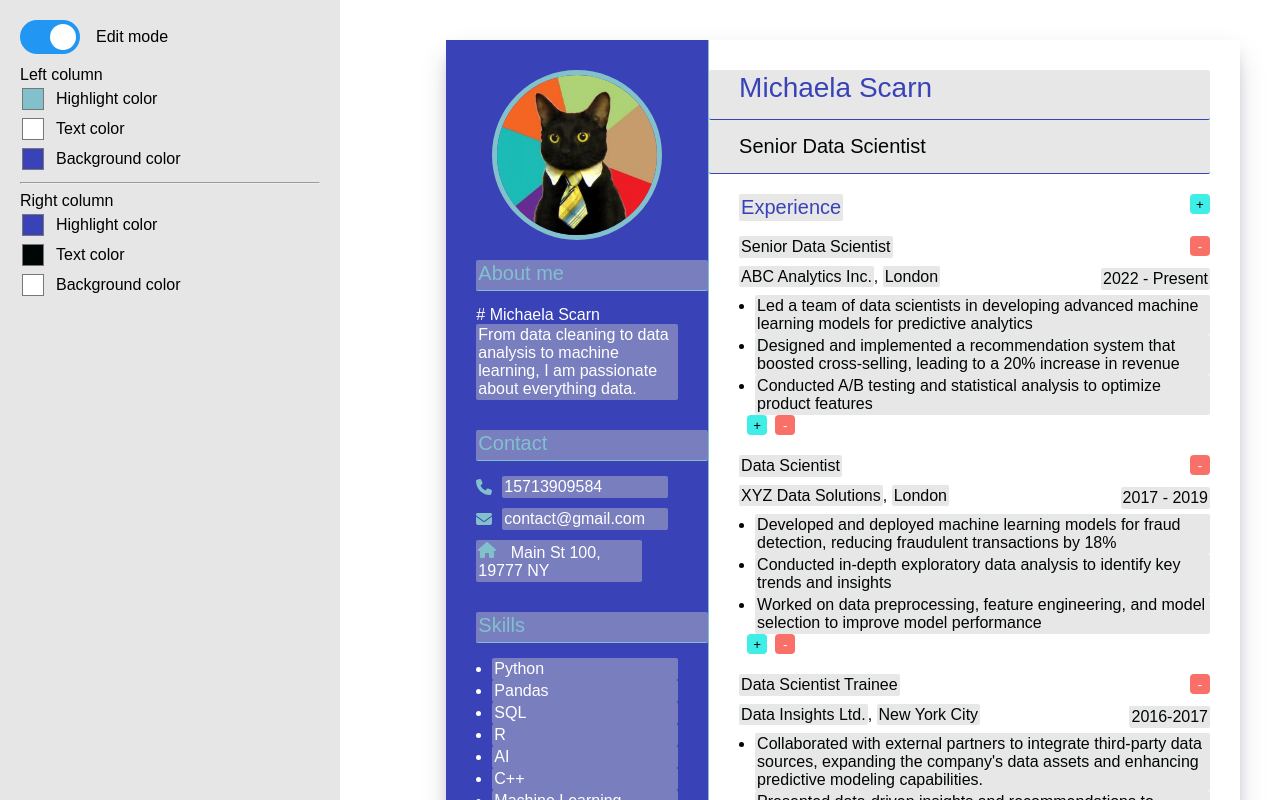
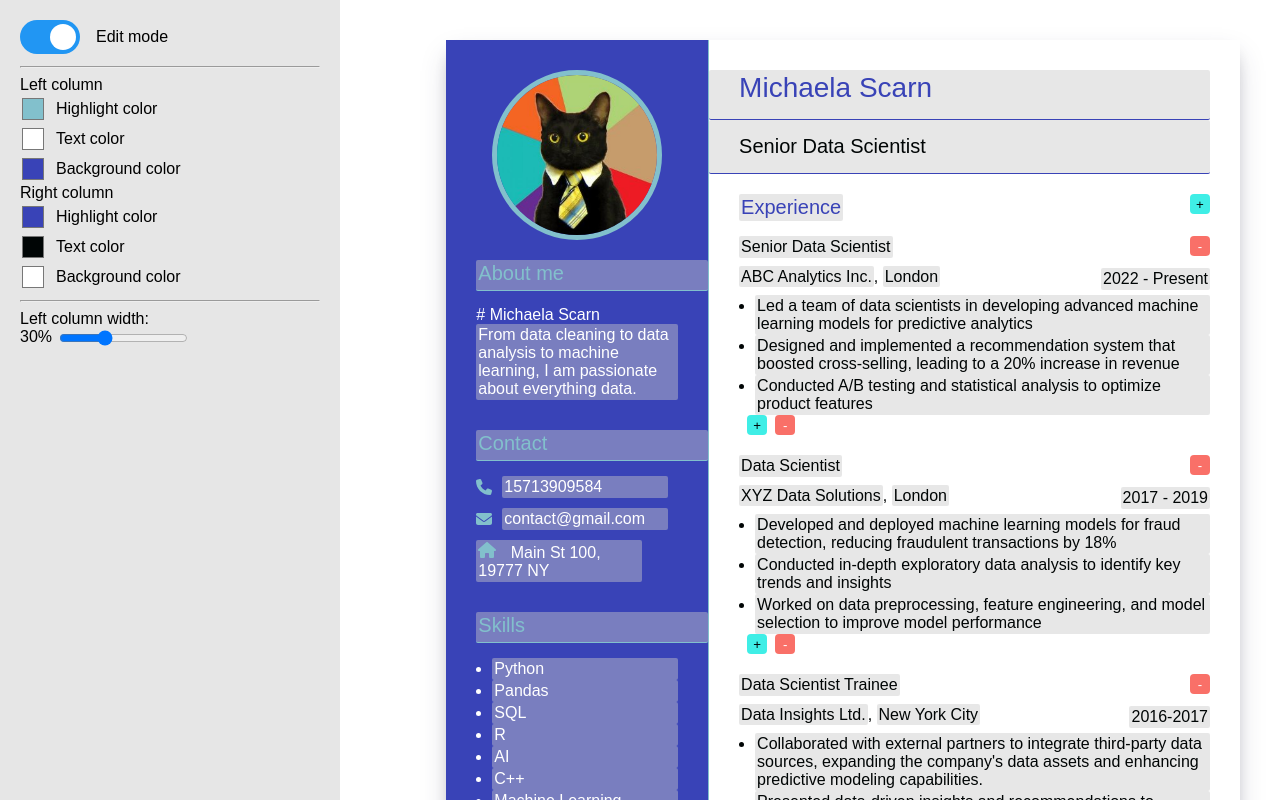
Before and after one commit to gervais-amoah/resume-builder, a Vue app: page / in a window 1280 px wide. Shown: the top 800 px of the page. Built offline with nearby package versions, Linux system fonts and the light colour scheme.

Commit message:
Make the width of the left column adjustable

```diff
--- a/src/App.vue
+++ b/src/App.vue
@@ -7,6 +7,7 @@ import EditButtons from '@/components/EditButtons.vue'
 import EditToggle from '@/components/EditToggle.vue'
 import SidebarMenu from '@/components/SidebarMenu.vue'
 import ColorInput from './components/ColorInput.vue'
+import WidthPicker from './components/WidthPicker.vue'
 
 const colors = ref({
   left: {
@@ -21,6 +22,10 @@ const colors = ref({
   }
 })
 
+const leftColumnWidth = ref(30)
+const leftColumnWidthValue = computed(() => leftColumnWidth.value + '%')
+const rightColumnWidthValue = computed(() => 100 - leftColumnWidth.value + '%')
+
 const cssVariables = computed(() => {
   return {
     '--highlight-color-left': colors.value.left.highlight,
@@ -28,7 +33,9 @@ const cssVariables = computed(() => {
     '--text-color-left': colors.value.left.text,
     '--highlight-color-right': colors.value.right.highlight,
     '--background-color-right': colors.value.right.background,
-    '--text-color-right': colors.value.right.text
+    '--text-color-right': colors.value.right.text,
+    '--left-column-width': leftColumnWidthValue.value,
+    '--right-column-width': rightColumnWidthValue.value
   }
 })
 
@@ -192,6 +199,7 @@ const editModeToggled = (isChecked) => {
   <main class="container">
     <SidebarMenu>
       <EditToggle @edit-mode-toggled="editModeToggled" />
+      <hr />
       <div>Left column</div>
       <ColorInput
         label="Highlight color"
@@ -208,7 +216,6 @@ const editModeToggled = (isChecked) => {
         label="Background color"
         @color-changed="(event) => (colors.left.background = event)"
       />
-      <hr />
       <div>Right column</div>
       <ColorInput
         :default-color="colors.right.highlight"
@@ -225,6 +232,9 @@ const editModeToggled = (isChecked) => {
         label="Background color"
         @color-changed="(event) => (colors.right.background = event)"
       />
+      <hr />
+      Left column width:
+      <WidthPicker :defaultWidth="leftColumnWidth" @width-changed="leftColumnWidth = $event" />
     </SidebarMenu>
 
     <div id="resume" class="d-flex" :class="{ 'edit-off': !editing }" :style="cssVariables">
@@ -461,14 +471,14 @@ const editModeToggled = (isChecked) => {
   background-color: var(--background-color-left);
   color: var(--text-color-left);
   border-right: 1px solid var(--highlight-color-left);
-  width: 30%;
+  width: var(--left-column-width);
   padding: 30px;
 }
 
 .right-col {
   background-color: var(--background-color-right);
   color: var(--text-color-right);
-  width: 70%;
+  width: var(--right-column-width);
   padding: 30px;
 }
 
--- /dev/null
+++ b/src/components/WidthPicker.vue
@@ -0,0 +1,34 @@
+<script setup>
+import { computed } from 'vue'
+
+const props = defineProps({
+  defaultWidth: {
+    type: Number,
+    default: 30
+  }
+})
+defineEmits(['widthChanged'])
+
+const widthValue = computed(() => props.defaultWidth + '%')
+</script>
+
+<template>
+  <div class="wrapper">
+    {{ widthValue }}
+    <input
+      type="range"
+      min="20"
+      max="50"
+      step="5"
+      :value="defaultWidth"
+      @input="$emit('widthChanged', +$event.target.value)"
+    />
+  </div>
+</template>
+
+<style scoped>
+.wrapper {
+  display: flex;
+  gap: 5px;
+}
+</style>
```
